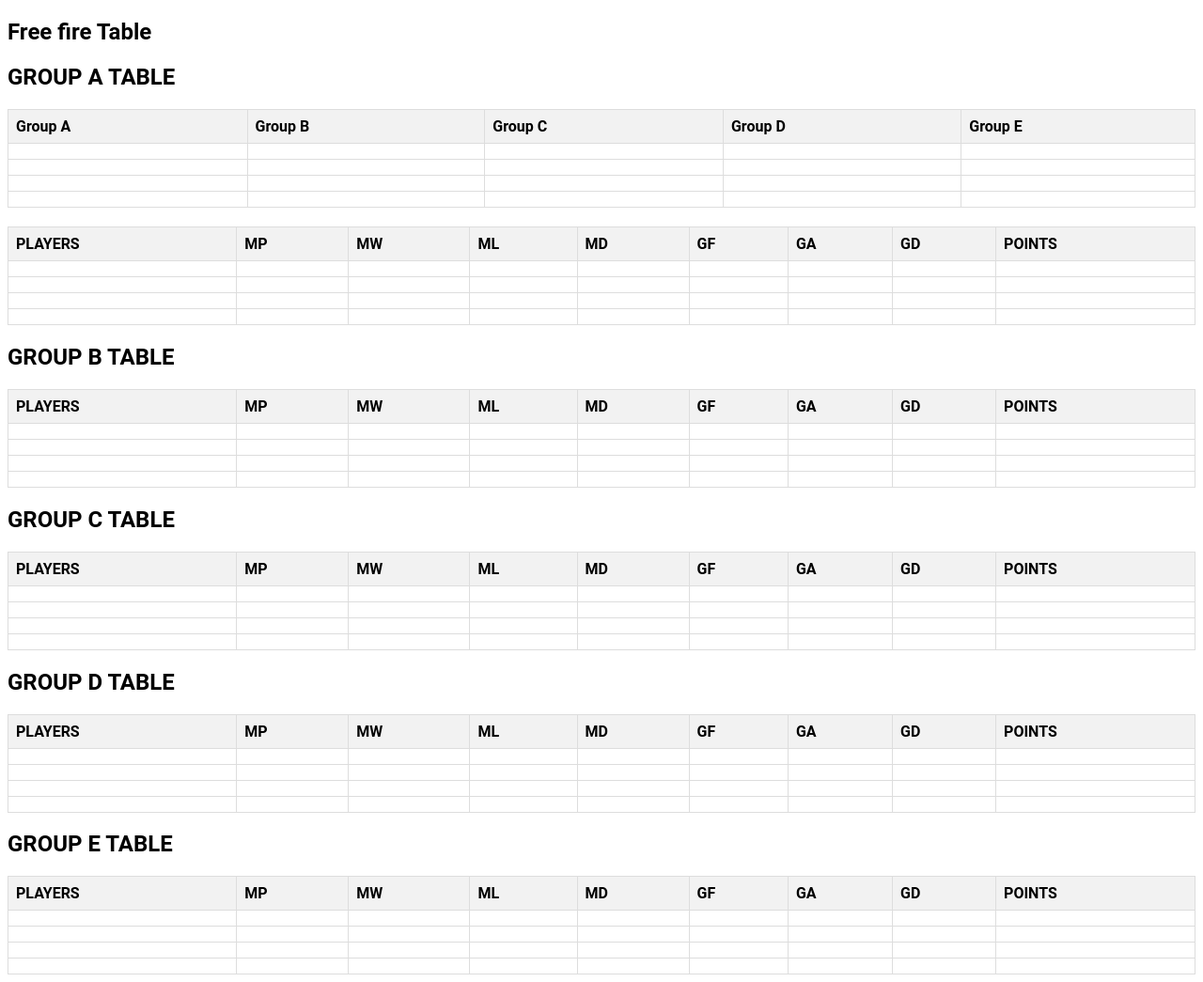
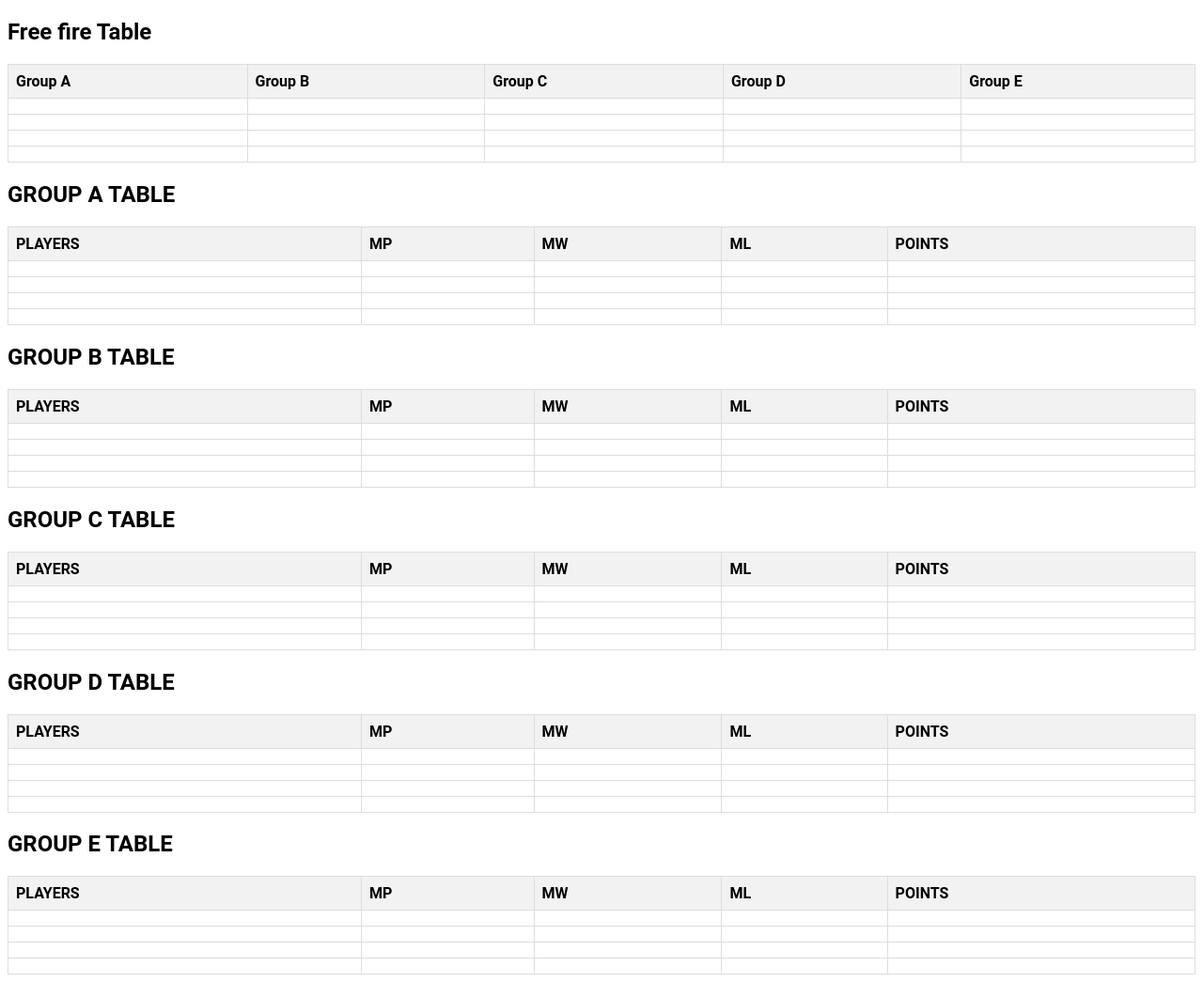
Before and after one commit to bashir1995/BashFootballWebpage, a plain HTML site: page Free fire.html in a window 1280 px wide. Shown: the whole page at 94% size. Drawn offline with Linux system fonts and the light colour scheme.

Commit message:
Update Free fire.html

```diff
--- a/Free fire.html
+++ b/Free fire.html
@@ -74,27 +74,18 @@
            <!-- Add more rows for other teams -->
 
        </tbody>
+   </table>
 
-
-</body>
-    <h2>GROUP A TABLE</h2>
+   <h2>GROUP A TABLE</h2>
    <table>
         <tr>
             <th>PLAYERS</th>
             <th>MP</th>
             <th>MW</th>
             <th>ML</th>
-            <th>MD</th>
-            <th>GF</th>
-            <th>GA</th>
-            <th>GD</th>
             <th>POINTS</th>
             </tr>
             <tr>
-                <td></td>
-                <td></td>
-                <td></td>
-                <td></td>
                 <td></td>
                 <td></td>
                 <td></td>
@@ -107,10 +98,6 @@
                     <td></td>
                     <td></td>
                     <td></td>
-                    <td></td>
-                    <td></td>
-                    <td></td>
-                    <td></td>
                     </tr>
                     <tr>
                         <td></td>
@@ -118,16 +105,8 @@
                         <td></td>
                         <td></td>
                         <td></td>
-                        <td></td>
-                        <td></td>
-                        <td></td>
-                        <td></td>
                         </tr>
                         <tr>
-                            <td></td>
-                            <td></td>
-                            <td></td>
-                            <td></td>
                             <td></td>
                             <td></td>
                             <td></td>
@@ -142,19 +121,11 @@
             <th>MP</th>
             <th>MW</th>
             <th>ML</th>
-            <th>MD</th>
-            <th>GF</th>
-            <th>GA</th>
-            <th>GD</th>
             <th>POINTS</th>
             </tr>
 
 
             <tr>
-                <td></td>
-                <td></td>
-                <td></td>
-                <td></td>
                 <td></td>
                 <td></td>
                 <td></td>
@@ -167,10 +138,6 @@
                     <td></td>
                     <td></td>
                     <td></td>
-                    <td></td>
-                    <td></td>
-                    <td></td>
-                    <td></td>
                     </tr>
                     <tr>
                         <td></td>
@@ -178,16 +145,8 @@
                         <td></td>
                         <td></td>
                         <td></td>
-                        <td></td>
-                        <td></td>
-                        <td></td>
-                        <td></td>
                         </tr>
                         <tr>
-                            <td></td>
-                            <td></td>
-                            <td></td>
-                            <td></td>
                             <td></td>
                             <td></td>
                             <td></td>
@@ -201,17 +160,9 @@
                                      <th>MP</th>
                                      <th>MW</th>
                                      <th>ML</th>
-                                     <th>MD</th>
-                                     <th>GF</th>
-                                     <th>GA</th>
-                                     <th>GD</th>
                                      <th>POINTS</th>
                                      </tr>
                                      <tr>
-                                         <td></td>
-                                         <td></td>
-                                         <td></td>
-                                         <td></td>
                                          <td></td>
                                          <td></td>
                                          <td></td>
@@ -224,10 +175,6 @@
                                              <td></td>
                                              <td></td>
                                              <td></td>
-                                             <td></td>
-                                             <td></td>
-                                             <td></td>
-                                             <td></td>
                                              </tr>
                                              <tr>
                                                  <td></td>
@@ -235,16 +182,8 @@
                                                  <td></td>
                                                  <td></td>
                                                  <td></td>
-                                                 <td></td>
-                                                 <td></td>
-                                                 <td></td>
-                                                 <td></td>
                                                  </tr>
                                                  <tr>
-                                                     <td></td>
-                                                     <td></td>
-                                                     <td></td>
-                                                     <td></td>
                                                      <td></td>
                                                      <td></td>
                                                      <td></td>
@@ -261,17 +200,9 @@
                                                               <th>MP</th>
                                                               <th>MW</th>
                                                               <th>ML</th>
-                                                              <th>MD</th>
-                                                              <th>GF</th>
-                                                              <th>GA</th>
-                                                              <th>GD</th>
                                                               <th>POINTS</th>
                                                               </tr>
                                                               <tr>
-                                                                  <td></td>
-                                                                  <td></td>
-                                                                  <td></td>
-                                                                  <td></td>
                                                                   <td></td>
                                                                   <td></td>
                                                                   <td></td>
@@ -284,10 +215,6 @@
                                                                       <td></td>
                                                                       <td></td>
                                                                       <td></td>
-                                                                      <td></td>
-                                                                      <td></td>
-                                                                      <td></td>
-                                                                      <td></td>
                                                                       </tr>
                                                                       <tr>
                                                                           <td></td>
@@ -295,16 +222,8 @@
                                                                           <td></td>
                                                                           <td></td>
                                                                           <td></td>
-                                                                          <td></td>
-                                                                          <td></td>
-                                                                          <td></td>
-                                                                          <td></td>
                                                                           </tr>
                                                                           <tr>
-                                                                              <td></td>
-                                                                              <td></td>
-                                                                              <td></td>
-                                                                              <td></td>
                                                                               <td></td>
                                                                               <td></td>
                                                                               <td></td>
@@ -320,17 +239,9 @@
             <th>MP</th>
             <th>MW</th>
             <th>ML</th>
-            <th>MD</th>
-            <th>GF</th>
-            <th>GA</th>
-            <th>GD</th>
             <th>POINTS</th>
             </tr>
             <tr>
-                <td></td>
-                <td></td>
-                <td></td>
-                <td></td>
                 <td></td>
                 <td></td>
                 <td></td>
@@ -343,16 +254,8 @@
                     <td></td>
                     <td></td>
                     <td></td>
-                    <td></td>
-                    <td></td>
-                    <td></td>
-                    <td></td>
                     </tr>
                     <tr>
-                        <td></td>
-                        <td></td>
-                        <td></td>
-                        <td></td>
                         <td></td>
                         <td></td>
                         <td></td>
@@ -365,14 +268,7 @@
                             <td></td>
                             <td></td>
                             <td></td>
-                            <td></td>
-                            <td></td>
-                            <td></td>
-                            <td></td>
                             </tr>
                         </table>
                         </body>
                         </html>
-
-
-</html>
```
